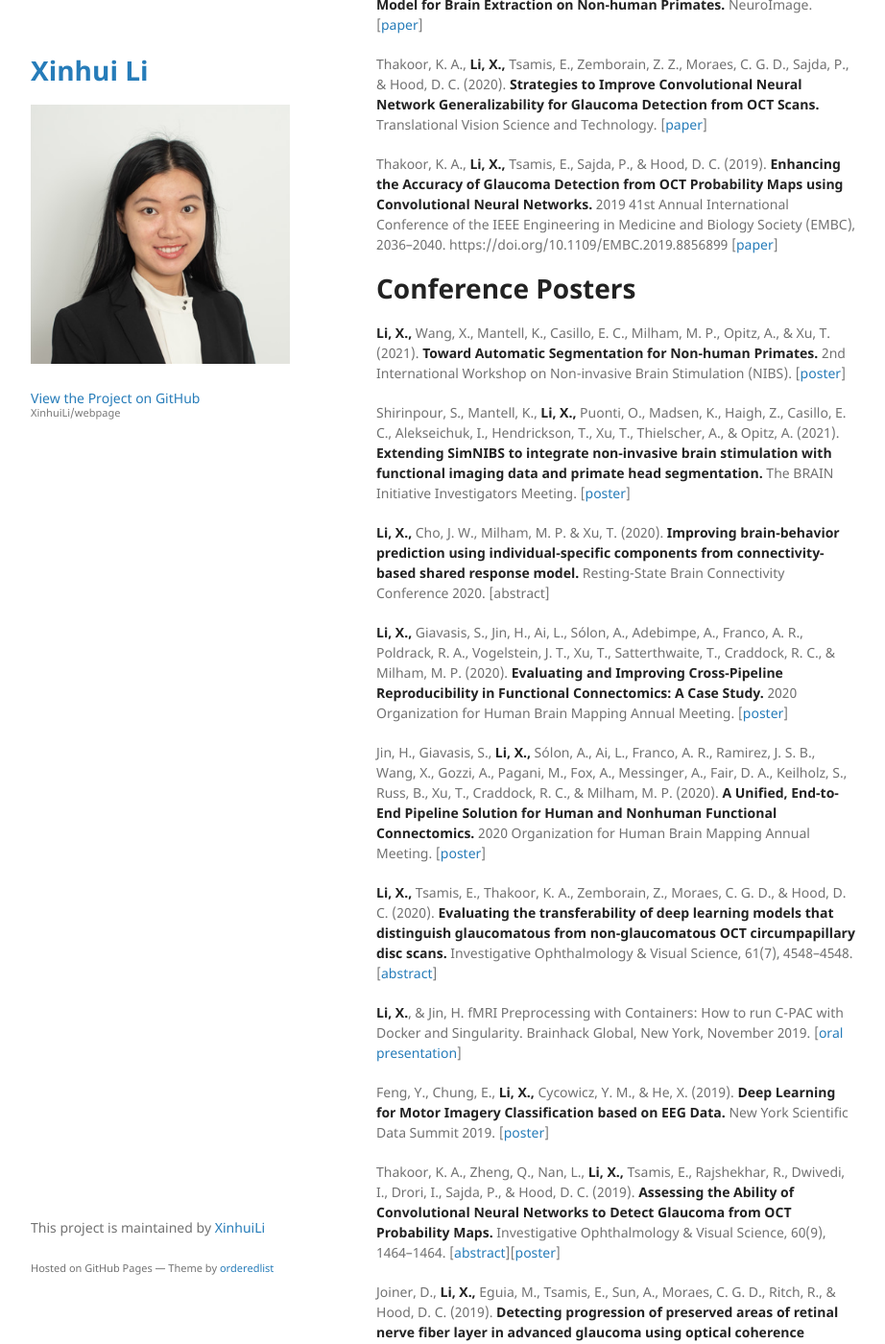
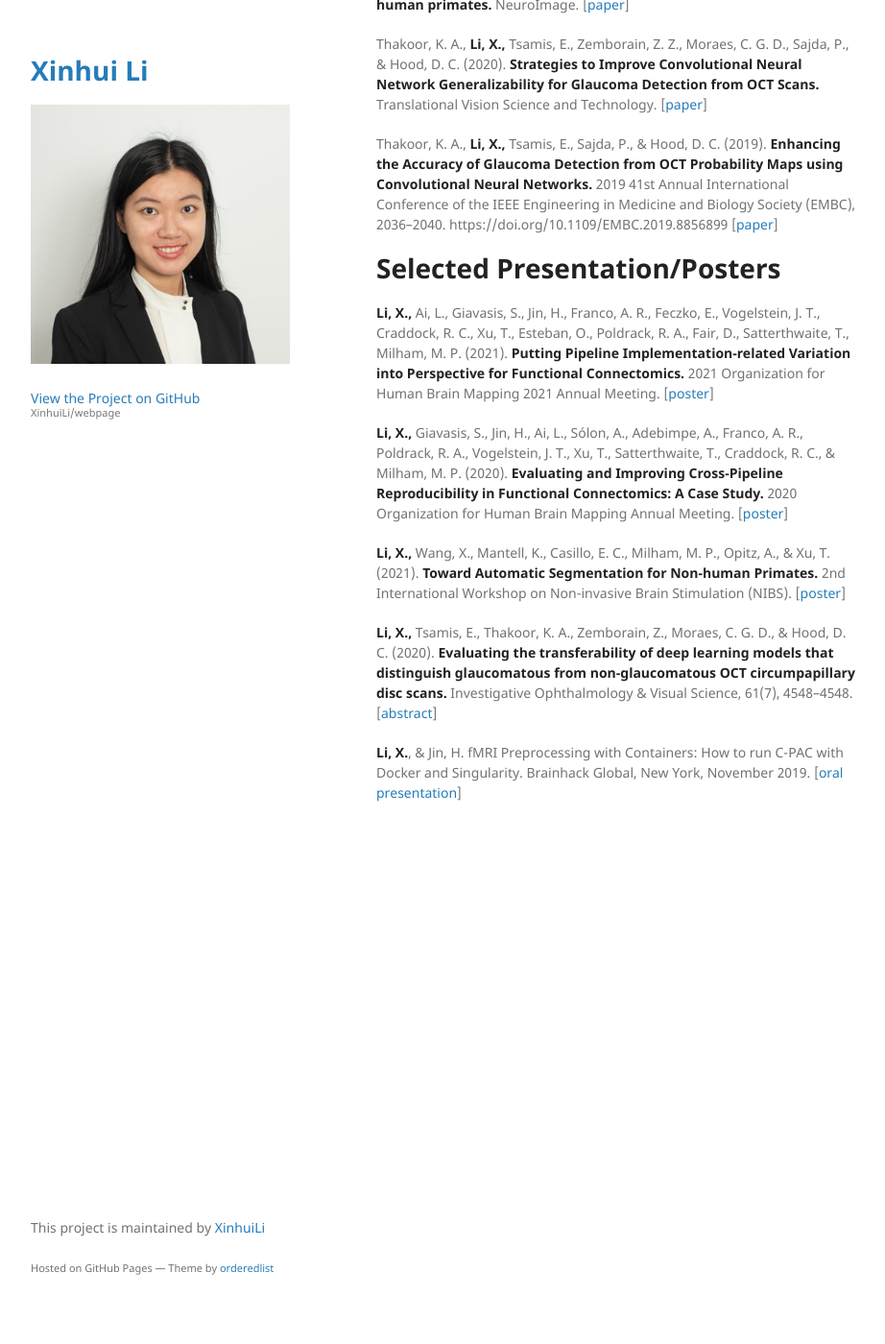
Before and after one commit to XinhuiLi/webpage, a Jekyll site: the page built from index.md, in a window 1280 px wide and 1400 px high, scrolled down 1097 px. Shown: the whole window at 96% size, without its empty margins (178-1100 px from the left). Built offline with Jekyll 4.4.1, drawn with Linux system fonts in a browser that asks for light colours; the repository's description, which GitHub fills in, is left out; some of the changed text lies outside the part shown.

Commit message:
add ohbm 21 posters

```diff
--- a/index.md
+++ b/index.md
@@ -20,47 +20,33 @@ At the Computational Neuroimaging Lab of Child Mind Institute, I am developing t
 
 ### Cross-Pipeline Reproducibility
 
-As part of C-PAC development, we evaluated preprocessing methods across different pipelines, including [fMRIPrep](https://fmriprep.org/en/stable/), [XCP](https://xcpengine.readthedocs.io/), [ABCD](https://github.com/DCAN-Labs/DCAN-HCP/tree/master) and [CCS](https://github.com/zuoxinian/CCS), and expanded C-PAC configuration options to enhance cross-pipeline reproducibility. Check out our [poster](/assets/poster/OHBM20_XL.pdf) at OHBM 2020 for fMRIPrep harmonization efforts. We have a cool paper in preparation, stay tuned!
+As part of C-PAC development, we evaluated preprocessing methods across different fMRI pipelines, including [fMRIPrep](https://fmriprep.org/en/stable/), [XCP](https://xcpengine.readthedocs.io/), [ABCD](https://github.com/DCAN-Labs/DCAN-HCP/tree/master) and [CCS](https://github.com/zuoxinian/CCS), and expanded C-PAC configuration options to enhance cross-pipeline reproducibility. Check out our [OHBM 2021 poster](/assets/poster/OHBM21_XL.pdf) and [OHBM 2020 poster](/assets/poster/OHBM20_XL.pdf). We have a cool paper in preparation, stay tuned!
 
 ### NHP U-Net Tissue Segmention/Brain Extraction
 
-I am developing a deep learning model U-Net to segment tissues using non-human primate (NHP) MRI data supervised by [Dr. Ting Xu](https://scholar.google.com/citations?hl=en&user=Ks7ywnAAAAAJ&view_op=list_works&sortby=pubdate) at Child Mind Institute. Take a look at our [poster](/assets/poster/NIBS21_XL.pdf) at NIBS 2021 for preliminary result. I also contributed to the [NHP U-Net brain extraction](https://github.com/HumanBrainED/NHP-BrainExtraction) project.
+I am developing a deep learning model U-Net to segment tissues using non-human primate (NHP) MRI data. Take a look at our [NIBS 2021 poster](/assets/poster/NIBS21_XL.pdf). I also contributed to the [NHP U-Net brain extraction](https://github.com/HumanBrainED/NHP-BrainExtraction) project.
 
 ### Deep Learning for Visual Science
 
-From 2018 to 2019, I worked as a research assistant at [the Hood Visual Science Lab](https://hoodvisualscience.psychology.columbia.edu/) of Columbia University, where I applied deep learning models to detect glaucoma and achieved decent performance. We proposed multiple strategies to enhance model generalizability across different datasets and evaluated the impact of reference standards. In addition, we designed a MATLAB-based deep learning toolbox [Ollie](https://github.com/XinhuiLi/Ollie) to identify glaucoma, which won the first prize at Columbia Hackathon 2019.
+From 2018 to 2019, I worked as a research assistant at [the Hood Visual Science Lab](https://hoodvisualscience.psychology.columbia.edu/) of Columbia University, where I applied deep learning models to detect glaucoma and achieved decent performance. We proposed multiple strategies to enhance model generalizability across different datasets and evaluated the impact of reference standards. In addition, we designed a MATLAB-based deep learning toolbox [Ollie](https://github.com/XinhuiLi/Ollie) to identify glaucoma, which won the first prize at Columbia Hackathon.
 
 # Publications
 
-Wang, X., **Li, X.,** Cho, J. W., Russ, B., Rajamani, N., Omelchenko, A., Ai, L., Korchmaros, A., Garcia, P., Wang, Z., Kalin, N. H., Schroeder, C. E., Craddock, C., Fox, A. S., Evans, A., Messinger, A., Milham, M. P., & Xu, T. (2020). **U-Net Model for Brain Extraction on Non-human Primates.** NeuroImage. [[paper](https://www.sciencedirect.com/science/article/pii/S1053811921002780)]
+Wang, X., **Li, X.,** Cho, J. W., Russ, B., Rajamani, N., Omelchenko, A., Ai, L., Korchmaros, A., Garcia, P., Wang, Z., Kalin, N. H., Schroeder, C. E., Craddock, C., Fox, A. S., Evans, A., Messinger, A., Milham, M. P., & Xu, T. (2020). **U-net model for brain extraction: Trained on humans for transfer to non-human primates.** NeuroImage. [[paper](https://www.sciencedirect.com/science/article/pii/S1053811921002780)]
 
 Thakoor, K. A., **Li, X.,** Tsamis, E., Zemborain, Z. Z., Moraes, C. G. D., Sajda, P., & Hood, D. C. (2020). **Strategies to Improve Convolutional Neural Network Generalizability for Glaucoma Detection from OCT Scans.** Translational Vision Science and Technology. [[paper](https://tvst.arvojournals.org/article.aspx?articleid=2772481)]
 
 Thakoor, K. A., **Li, X.,** Tsamis, E., Sajda, P., & Hood, D. C. (2019). **Enhancing the Accuracy of Glaucoma Detection from OCT Probability Maps using Convolutional Neural Networks.** 2019 41st Annual International Conference of the IEEE Engineering in Medicine and Biology Society (EMBC), 2036–2040. https://doi.org/10.1109/EMBC.2019.8856899 [[paper](https://doi.org/10.1109/EMBC.2019.8856899)]
 
 
-# Conference Posters
+# Selected Presentation/Posters
 
-**Li, X.,** Wang, X., Mantell, K., Casillo, E. C., Milham, M. P., Opitz, A., & Xu, T. (2021). **Toward Automatic Segmentation for Non-human Primates.** 2nd International Workshop on Non-invasive Brain Stimulation (NIBS). [[poster](/assets/poster/NIBS21_XL.pdf)]
-
-Shirinpour, S., Mantell, K., **Li, X.,** Puonti, O., Madsen, K., Haigh, Z., Casillo, E. C., Alekseichuk, I., Hendrickson, T., Xu, T., Thielscher, A., & Opitz, A. (2021). **Extending SimNIBS to integrate non-invasive brain stimulation with functional imaging data and primate head segmentation.** The BRAIN Initiative Investigators Meeting. [[poster](/assets/poster/BRAIN21_SS.pdf)]
-
-**Li, X.,** Cho, J. W., Milham, M. P. & Xu, T. (2020). **Improving brain-behavior prediction using individual-specific components from connectivity-based shared response model.** Resting-State Brain Connectivity Conference 2020. [abstract]
+**Li, X.,** Ai, L., Giavasis, S., Jin, H., Franco, A. R., Feczko, E., Vogelstein, J. T., Craddock, R. C., Xu, T., Esteban, O., Poldrack, R. A., Fair, D., Satterthwaite, T., Milham, M. P. (2021). **Putting Pipeline Implementation-related Variation into Perspective for Functional Connectomics.** 2021 Organization for Human Brain Mapping 2021 Annual Meeting. [[poster](/assets/poster/OHBM21_XL.pdf)]
 
 **Li, X.,** Giavasis, S., Jin, H., Ai, L., Sólon, A., Adebimpe, A., Franco, A. R., Poldrack, R. A., Vogelstein, J. T., Xu, T., Satterthwaite, T., Craddock, R. C., & Milham, M. P. (2020). **Evaluating and Improving Cross-Pipeline Reproducibility in Functional Connectomics: A Case Study.** 2020 Organization for Human Brain Mapping Annual Meeting. [[poster](/assets/poster/OHBM20_XL.pdf)]
 
-Jin, H., Giavasis, S., **Li, X.,** Sólon, A., Ai, L., Franco, A. R., Ramirez, J. S. B., Wang, X., Gozzi, A., Pagani, M., Fox, A., Messinger, A., Fair, D. A., Keilholz, S., Russ, B., Xu, T., Craddock, R. C., & Milham, M. P. (2020). **A Unified, End-to-End Pipeline Solution for Human and Nonhuman Functional Connectomics.** 2020 Organization for Human Brain Mapping Annual Meeting. [[poster](/assets/poster/OHBM20_HJ.pdf)]
+**Li, X.,** Wang, X., Mantell, K., Casillo, E. C., Milham, M. P., Opitz, A., & Xu, T. (2021). **Toward Automatic Segmentation for Non-human Primates.** 2nd International Workshop on Non-invasive Brain Stimulation (NIBS). [[poster](/assets/poster/NIBS21_XL.pdf)]
 
 **Li, X.,** Tsamis, E., Thakoor, K. A., Zemborain, Z., Moraes, C. G. D., & Hood, D. C. (2020). **Evaluating the transferability of deep learning models that distinguish glaucomatous from non-glaucomatous OCT circumpapillary disc scans.** Investigative Ophthalmology & Visual Science, 61(7), 4548–4548. [[abstract](https://iovs.arvojournals.org/article.aspx?articleid=2769404)]
 
 **Li, X.**, & Jin, H. fMRI Preprocessing with Containers: How to run C-PAC with Docker and Singularity. Brainhack Global, New York, November 2019. [[oral presentation](/assets/presentation/brainhack19.pdf)]
-
-Feng, Y., Chung, E., **Li, X.,** Cycowicz, Y. M., & He, X. (2019). **Deep Learning for Motor Imagery Classification based on EEG Data.** New York Scientific Data Summit 2019. [[poster](/assets/poster/NYSDS19_YF.pdf)]
-
-Thakoor, K. A., Zheng, Q., Nan, L., **Li, X.,** Tsamis, E., Rajshekhar, R., Dwivedi, I., Drori, I., Sajda, P., & Hood, D. C. (2019). **Assessing the Ability of Convolutional Neural Networks to Detect Glaucoma from OCT Probability Maps.** Investigative Ophthalmology & Visual Science, 60(9), 1464–1464. [[abstract](http://iovs.arvojournals.org/article.aspx?articleid=2741905)][[poster](/assets/poster/ARVO19_KT.pdf)]
-
-Joiner, D., **Li, X.,** Eguia, M., Tsamis, E., Sun, A., Moraes, C. G. D., Ritch, R., & Hood, D. C. (2019). **Detecting progression of preserved areas of retinal nerve fiber layer in advanced glaucoma using optical coherence tomography.** Investigative Ophthalmology & Visual Science, 60(9), 5547–5547. [[abstract](http://iovs.arvojournals.org/article.aspx?articleid=2746331)][[poster](/assets/poster/ARVO19_DJ.pdf)]
-
-Eguia, M., **Li, X.,** Joiner, D., Tsamis, E., Moraes, C. G. D., Ritch, R., & Hood, D. C. (2019). **Detecting progression on local areas of retinal nerve fiber layer in glaucoma suspects and early glaucoma using optical coherence tomography.** Investigative Ophthalmology & Visual Science, 60(9), 5594–5594. [[abstract](http://iovs.arvojournals.org/article.aspx?articleid=2747020)][[poster](/assets/poster/ARVO19_ME.pdf)]
-
-Sun, A., Tsamis, E., **Li, X.,** Tsang, K., Al-Aswad, L., Blumberg, D., Cioffi, G., Liebmann, J. M., Moraes, C. G. de, & Hood, D. C. (2019). **Detecting progression of early glaucoma using alternative methods with optical coherence tomography.** Investigative Ophthalmology & Visual Science, 60(9), 5545–5545. [[abstract](http://iovs.arvojournals.org/article.aspx?articleid=2746329)][[poster](/assets/poster/ARVO19_AS.pdf)]
```
Also changed, not shown: 4 other files.
